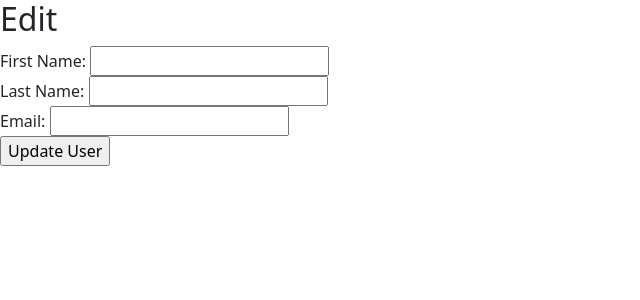
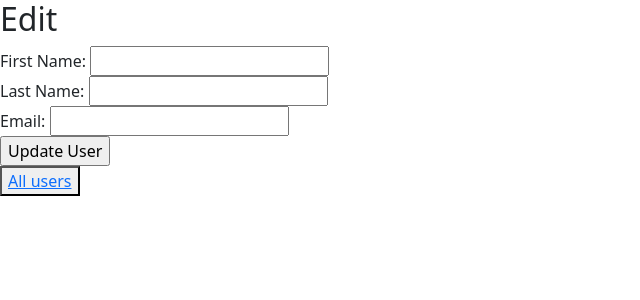
Before and after one commit to KonstantinosMazarakis/Users_MYSQL, a Flask app: template templates/edit_user.html in a window 1280 px wide. Shown: the top 300 px of the page, without its empty margins (0-640 px from the left). Run offline with Flask 2, Linux system fonts and the light colour scheme; the template is opened without the code that fills it, so the values that code supplies are empty.

Commit message:
all users buttons added

```diff
--- a/templates/edit_user.html
+++ b/templates/edit_user.html
@@ -26,5 +26,6 @@
         </div>
         <input type="submit" value="Update User">
     </form>
+    <button class="added"><a href="/users">All users</a></button>
 </body>
 </html>
--- a/templates/user_info.html
+++ b/templates/user_info.html
@@ -29,5 +29,6 @@
             </tr>
         </tbody>
     </table>
+    <button class="added"><a href="/users">All users</a></button>
 </body>
 </html>
```
